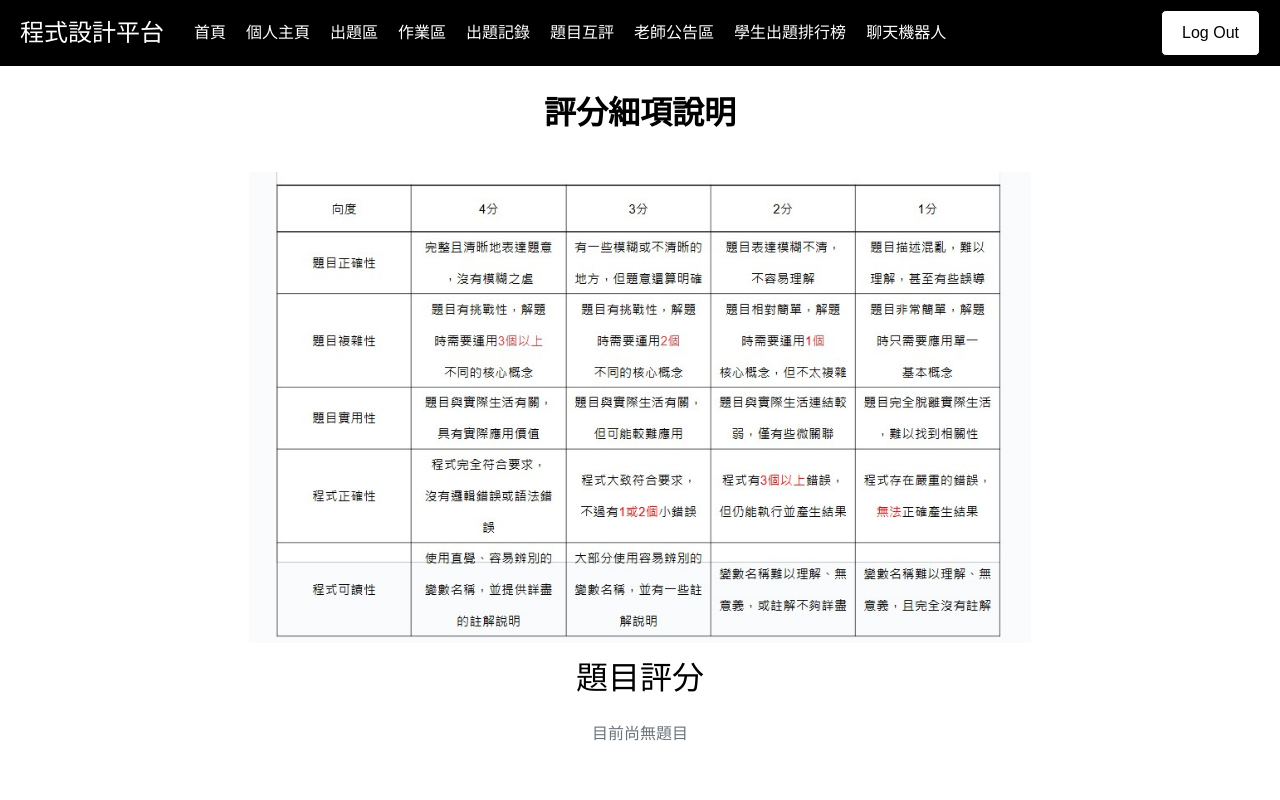
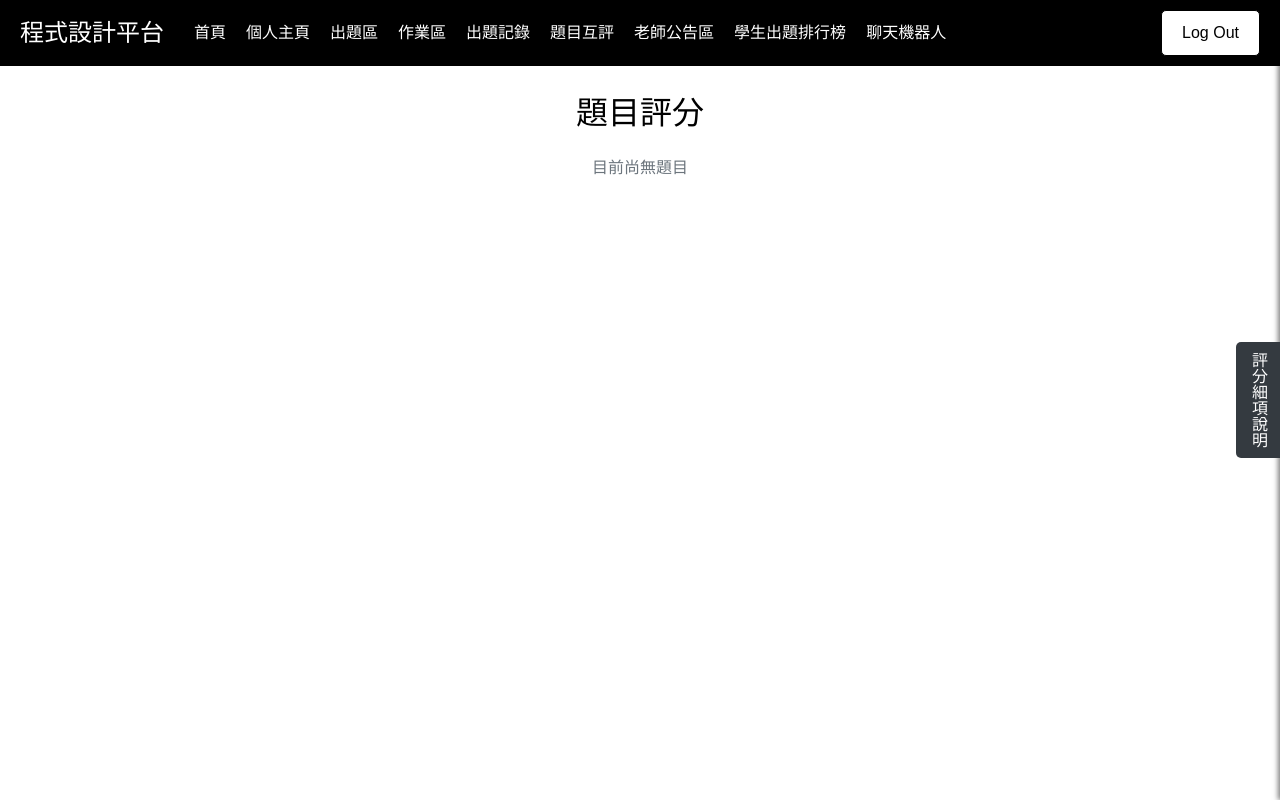
Before and after one commit to PYLearning2025/ProgramWeb, a Django app: page /question/peer_assessment/ in a window 1280 px wide. Run offline with Django 5.2, Linux system fonts and the light colour scheme; the visitor is signed in with stand-in values (Sample User, id 1); data comes from the database, SQL or seed files in the repository; data that the repository does not hold is empty.

Commit message:
PROWEB-4 修改評分頁面 1. 新增sidebar的功能讓圖片不需要占據整個版面 2. 使用按鈕的方式讓圖片從側邊談出讓使用這可以查看 3. 統整程式碼把js額外設定一個檔案

```diff
--- /dev/null
+++ b/static/js/sidebar.js
@@ -0,0 +1,4 @@
+document.getElementById("sidebarToggle").addEventListener("click", function() {
+    document.getElementById("sidebar").classList.toggle("active");
+    document.getElementById("sidebarToggle").classList.toggle("active");
+});
--- a/templates/base.html
+++ b/templates/base.html
@@ -274,6 +274,13 @@
         </section>
 
         {% block content %}{% endblock %}
+        {% if request.path == '/question/peer_assessment/' %}
+            {% include 'sidebars/peer_assessment.html' %}
+        {% elif request.path == '/question/peer_assessment/<int:question_id>/' %}
+            {% include 'sidebars/peer_assessment.html' %}
+        {% elif request.path == '/' %}
+            {% include 'sidebars/main.html' %}
+        {% endif %}
     </main>
 
     <!-- 登出確認模態框 -->
--- a/templates/index.html
+++ b/templates/index.html
@@ -5,8 +5,7 @@
 
 <div class="container mt-5">
     <div class="row">
-      <h2 class="mb-4" style="font-family:微軟正黑體; font-weight: bold;">活動流程說明</h2>
-      <img src="{% static 'images/student_activities.jpg' %}" alt="學生活動說明圖">
+
     </div>
     <div class="row">
       <h2 class="mb-4" style="font-family:微軟正黑體; font-weight: bold;">所有題目</h2>
--- a/templates/questions/question_peer_assessment_list.html
+++ b/templates/questions/question_peer_assessment_list.html
@@ -4,8 +4,6 @@
 {% block content %}
 <div class="container mt-4">
     <div class="list-group mt-4 d-flex flex-column gap-3">
-        <h2 class="mb-4" style="font-family:微軟正黑體; font-weight: bold;">評分細項說明</h2>
-        <img src="{% static 'images/student_score.jpg' %}" alt="評分細項說明" style="max-width: 70%; text-align: center; margin:auto">
         <h2>題目評分</h2>
         {% if questions_data %}
             {% for data in questions_data %}
--- /dev/null
+++ b/templates/sidebars/peer_assessment.html
@@ -0,0 +1,61 @@
+{% load static %}
+<style>
+/* 側邊欄主容器 */
+#sidebar {
+    height: 100%;
+    width: 1000px; /* 側邊欄寬度，可依需要調整 */
+    position: fixed;
+    top: 0;
+    right: -1000px; /* 初始隱藏在螢幕右側 */
+    background-color: #f8f9fa;
+    overflow-y: auto;
+    transition: right 0.5s;
+    padding: 20px;
+    box-shadow: -2px 0 5px rgba(0,0,0,0.5);
+    z-index: 1000;
+}
+/* 當加上 active 類別時，側邊欄滑入畫面 */
+#sidebar.active {
+    right: 0;
+}
+
+/* 側邊欄切換按鈕 */
+#sidebarToggle {
+    position: fixed;
+    top: 50%;
+    right: 0;
+    transform: translateY(-50%);
+    background-color: #343a40;
+    color: #fff;
+    padding: 10px;
+    cursor: pointer;
+    z-index: 1100;
+    /* 讓按鈕文字垂直排列 */
+    writing-mode: vertical-rl;
+    text-orientation: mixed;
+    border-top-left-radius: 5px;
+    border-bottom-left-radius: 5px;
+    transition: right 0.5s, background-color 0.5s;
+}
+#sidebarToggle:hover {
+    background-color: #495057;
+}
+/* 當側邊欄打開時，切換按鈕也跟著移動 */
+#sidebarToggle.active {
+    background-color: #212529;
+    right: 1000px;  /* 移動與側邊欄相同的距離 */
+}
+</style>
+
+<!-- 側邊攔內容區塊 -->
+<div id="sidebar">
+    <!-- 這邊放入你要顯示的內容，例如圖片或文字 -->
+    <h3>評分細項說明</h3>
+    <img src="{% static 'images/student_score.jpg' %}" alt="評分細項說明" style="display: block; margin: auto;">
+</div>
+
+<!-- 側邊攔切換按鈕 -->
+<div id="sidebarToggle">評分細項說明</div>
+
+<!-- JavaScript 控制側邊欄與按鈕的開關 -->
+<script src="{% static 'js/sidebar.js' %}"></script>
```
Also changed, not shown: templates/sidebars/main.html (added, +61 -0 lines), 1 other file.
